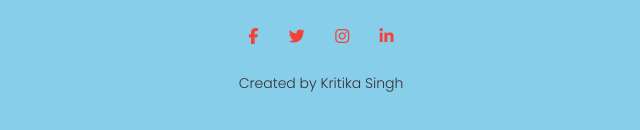
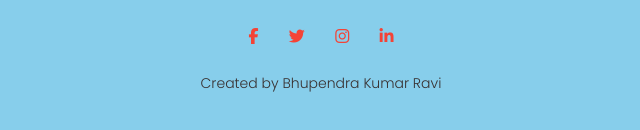
Before and after one commit to Rachakweb/board-infinity-FE-dev-project2, a plain HTML site: page project3/blog.html in a window 1280 px wide. Shown: the part 1861-1991 px from the top of the page, 319-959 px from the left. Drawn offline with Linux system fonts and the light colour scheme.

Commit message:
added name

```diff
--- a/project3/blog.html
+++ b/project3/blog.html
@@ -130,7 +130,7 @@
         <i class="fa fa-instagram"></i>
         <i class="fa fa-linkedin"></i>
     </div>
-    <p>Created by Kritika Singh</p>
+    <p>Created by Bhupendra Kumar Ravi</p>
 </section>
 
 
```
